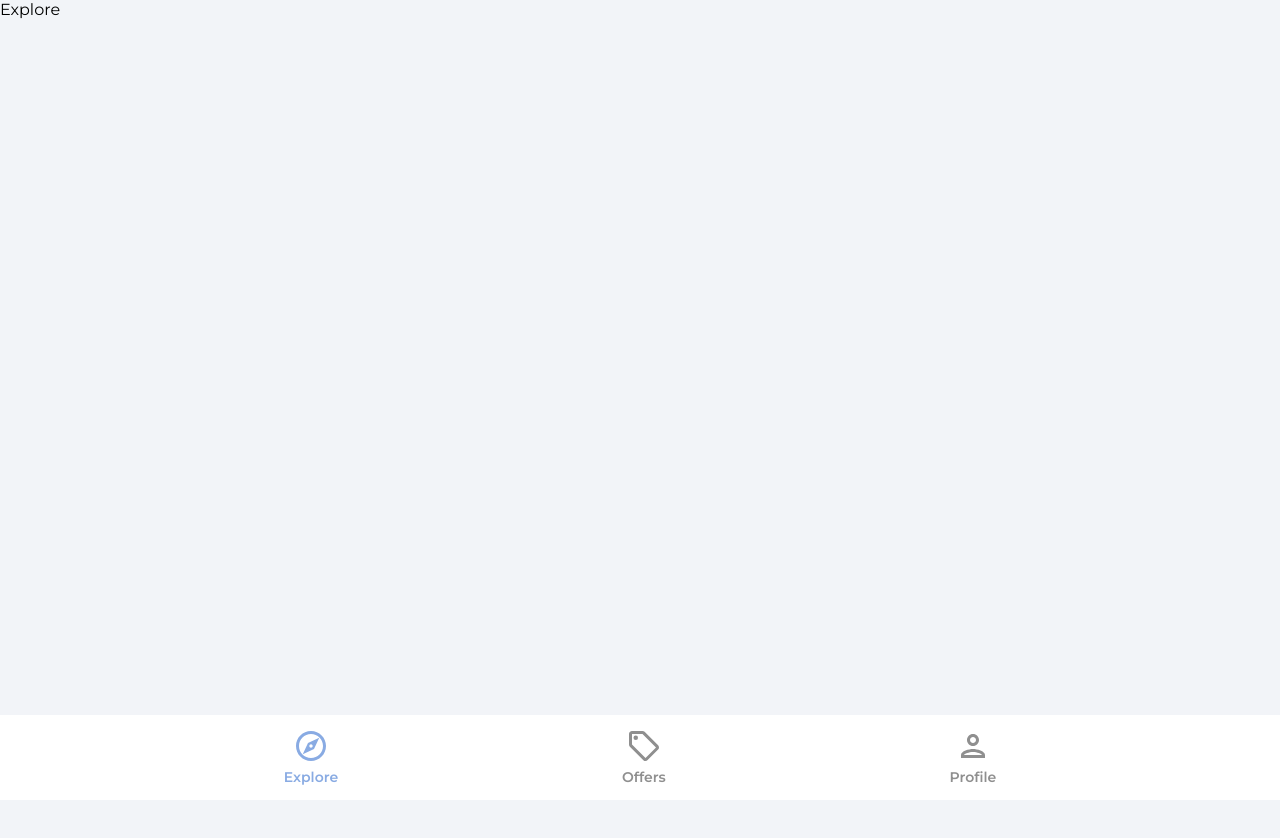
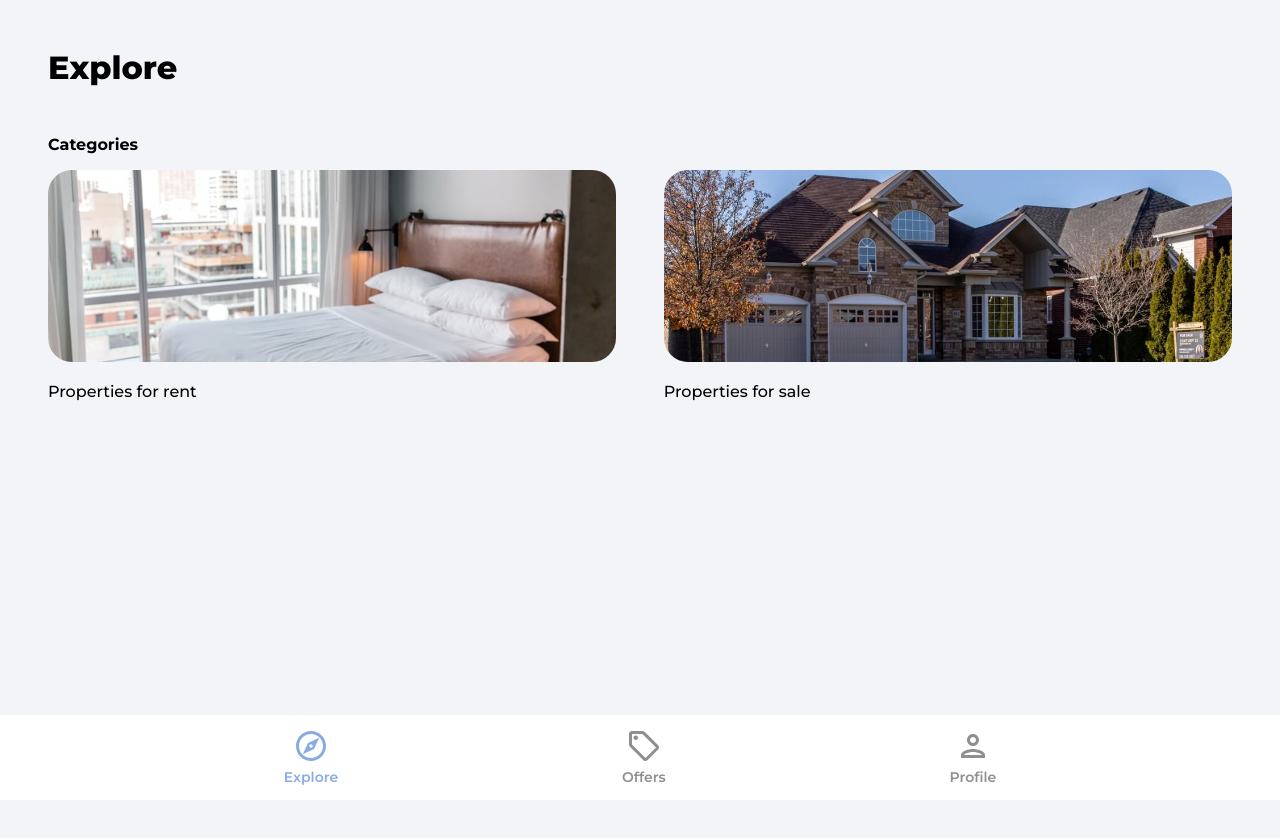
Before and after one commit to 247trend/Easy-Housing, a React (Create React App) app: page / in a window 1280 px wide. Shown: the top 838 px of the page. Built offline with nearby package versions, Linux system fonts and the light colour scheme; no server answers.

Commit message:
add explore and category pages

```diff
--- a/src/App.js
+++ b/src/App.js
@@ -9,6 +9,7 @@
 import SignUp from "./pages/SignUp"
 import Navbar from "./components/Navbar"
 import PrivateRoute from "./components/PrivateRoute"
+import Category from "./pages/Category"
 
 const App = () => {
   return (
@@ -17,6 +18,7 @@
         <Routes>
           <Route path="/" element={<Explore />} />
           <Route path="/offers" element={<Offers />} />
+          <Route path="/category/:categoryName" element={<Category />} />
           <Route path="/profile" element={<PrivateRoute />}>
             {/* outlet */}
             <Route path="/profile" element={<Profile />} />
--- /dev/null
+++ b/src/pages/Category.jsx
@@ -0,0 +1,75 @@
+import { useEffect, useState } from "react"
+import { useParams } from "react-router-dom"
+import { collection, getDocs, query, where, orderBy, limit, startAfter } from "firebase/firestore"
+import { db } from "../firebase.config"
+import { toast } from "react-toastify"
+import Loader from "../components/Loader"
+import { async } from "@firebase/util"
+
+const Category = () => {
+  const [listings, setListings] = useState(null)
+  const [isLoading, setIsLoading] = useState(true)
+
+  const params = useParams()
+
+  useEffect(() => {
+    const fetchListing = async () => {
+      try {
+        //get reference from listings collecetion
+        const listingsRef = collection(db, "listings")
+        //create a query
+        const q = query(
+          listingsRef,
+          where("type", "==", params.categoryName),
+          orderBy("timestamp", "desc"),
+          limit(10)
+        )
+        //execute query
+        const querySnap = await getDocs(q)
+        const listings = []
+
+        querySnap.forEach((doc) => {
+          return listings.push({
+            id: doc.id,
+            data: doc.data(),
+          })
+        })
+
+        setListings(listings)
+        setIsLoading(false)
+      } catch (error) {
+        toast.error("Could not fetch listings")
+      }
+    }
+
+    fetchListing()
+  }, [params.categoryName])
+
+  return (
+    <div className="category">
+      <header>
+        <p className="pageHeader">
+          {params.categoryName === "rent" ? "Properties for rent" : "Properties for sale"}
+        </p>
+      </header>
+
+      {isLoading ? (
+        <Loader />
+      ) : listings && listings.length > 0 ? (
+        <>
+          <main>
+            <ul className="categoryListings">
+              {listings.map((listing) => (
+                <h3 key={listing.id}>{listing.data.name}</h3>
+              ))}
+            </ul>
+          </main>
+        </>
+      ) : (
+        <p>No listings for {params.categoryName}</p>
+      )}
+    </div>
+  )
+}
+
+export default Category
--- a/src/pages/Explore.jsx
+++ b/src/pages/Explore.jsx
@@ -1,6 +1,28 @@
+import { Link } from "react-router-dom"
+import rentCategoryImage from "../assets/jpg/rentCategoryImage.jpg"
+import sellCategoryImage from "../assets/jpg/sellCategoryImage.jpg"
+
 const Explore = () => {
   return (
-    <div>Explore</div>
+    <div className="explore">
+      <header>
+        <p className="pageHeader">Explore</p>
+      </header>
+
+      <main>
+        <p className="exploreCategoryHeading">Categories</p>
+        <div className="exploreCategories">
+          <Link to="/category/rent">
+            <img src={rentCategoryImage} alt="rent" className="exploreCategoryImg" />
+            <p className="exploreCategoryName">Properties for rent</p>
+          </Link>
+          <Link to="/category/sale">
+            <img src={sellCategoryImage} alt="sell" className="exploreCategoryImg" />
+            <p className="exploreCategoryName">Properties for sale</p>
+          </Link>
+        </div>
+      </main>
+    </div>
   )
 }
 
```
